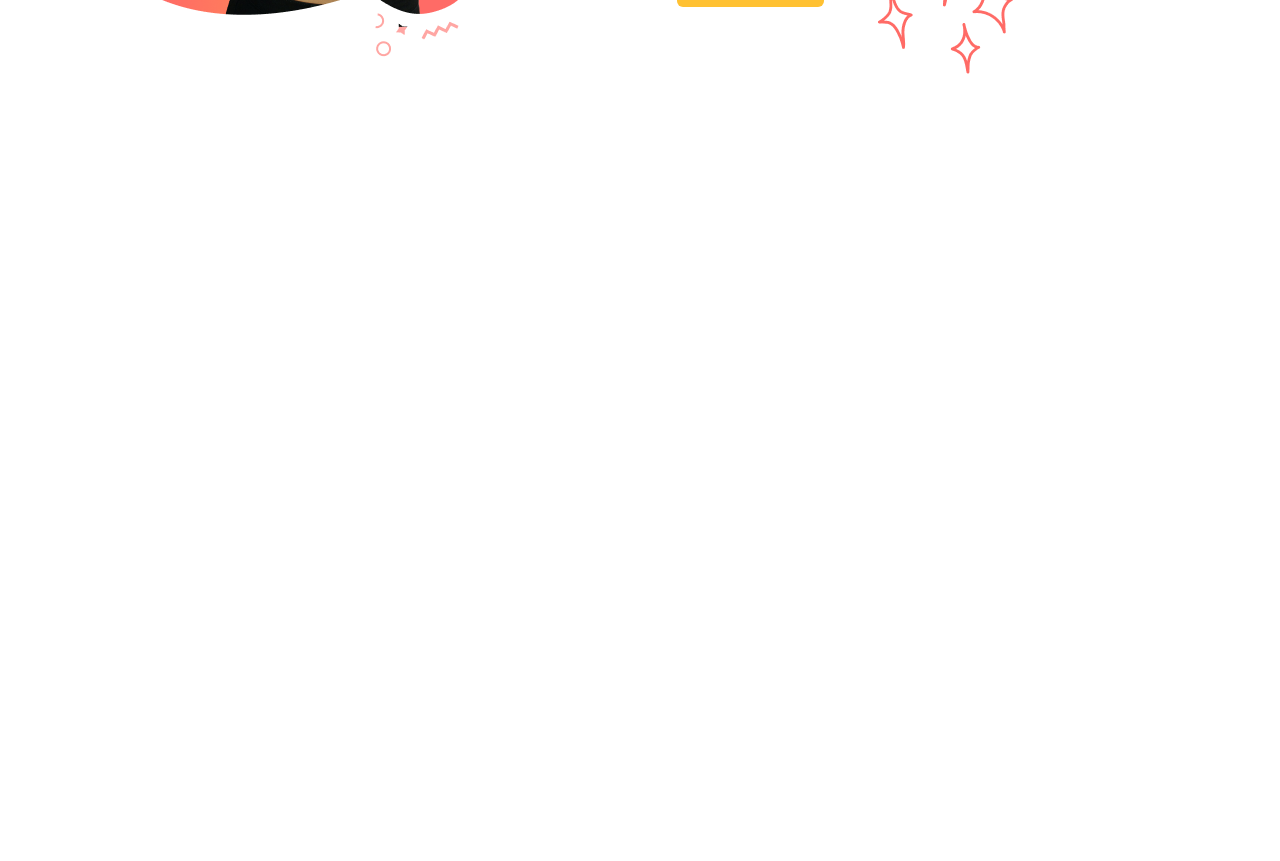
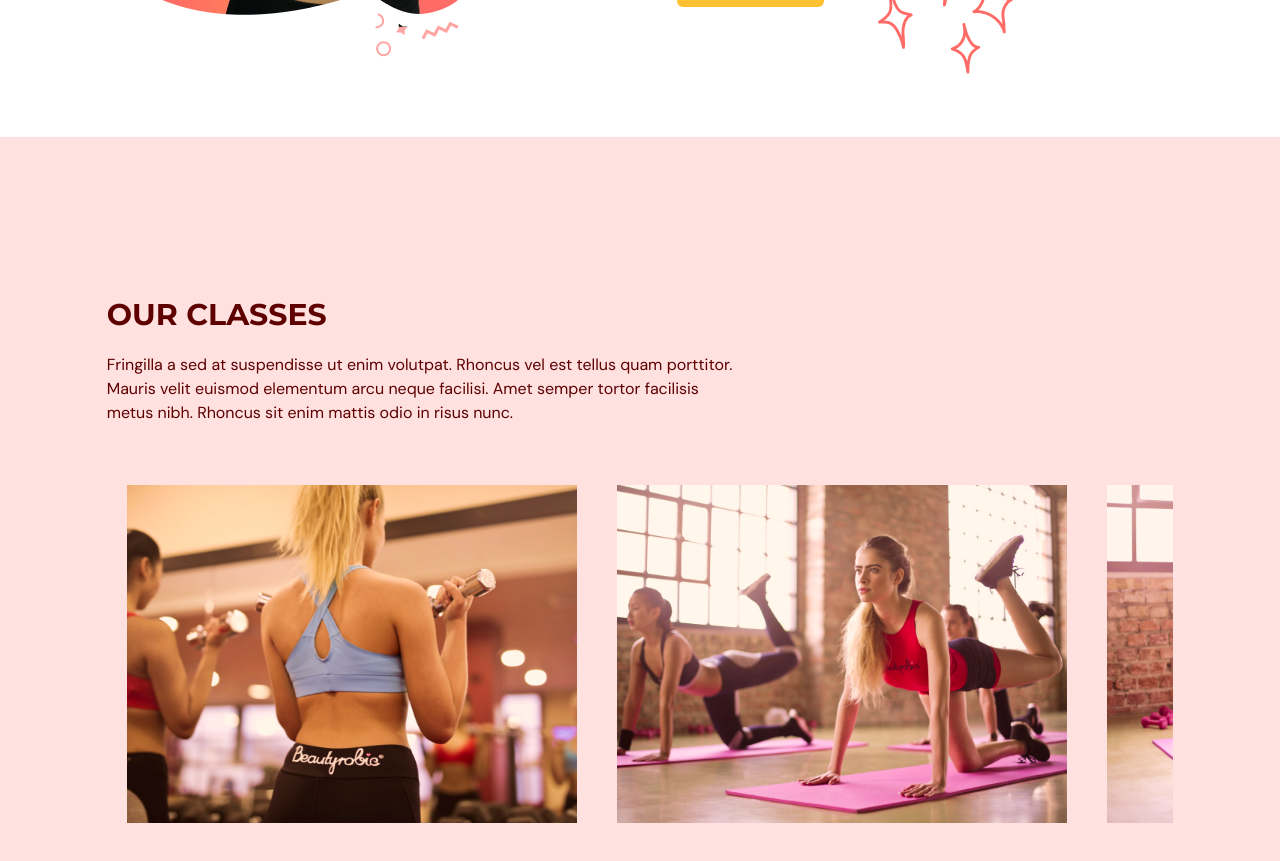
Before and after one commit to AleksandrDronov/gym-app, a React (Vite) app: page / in a window 1280 px wide. Shown: the part 2020-2881 px from the top of the page. Before the commit the page ends 2157 px from the top, so only its background shows below. Built offline with nearby package versions, Linux system fonts and the light colour scheme.

Commit message:
add classes page

```diff
--- a/src/App.tsx
+++ b/src/App.tsx
@@ -1,6 +1,7 @@
 import Navbar from "@/scenes/navbar";
 import Home from "@/scenes/home";
 import Benefits from "@/scenes/benefits";
+import OurClasses from "@/scenes/ourClasses";
 import { useEffect, useState } from "react";
 import { SelectedPage } from "@/shared/types";
 
@@ -32,6 +33,7 @@
       />
       <Home setSelectedPage={setSelectedPage} />
       <Benefits setSelectedPage={setSelectedPage} />
+      <OurClasses setSelectedPage={setSelectedPage} />
     </div>
   );
 }
--- /dev/null
+++ b/src/scenes/ourClasses/Class.tsx
@@ -0,0 +1,23 @@
+type Props = {
+  name: string;
+  description?: string;
+  image: string;
+}
+
+const Class = ({ name, description, image }: Props) => {
+  const overlayStyles = `p-5 absolute z-30 flex h-[380px] w-[450px] flex-col
+  items-center justify-center whitespace-normal bg-primary-500 text-center
+  text-white opacity-0 transition duration 500 hover:opacity-90`;
+
+  return (
+    <li className="relative mx-5 inline-block h-[380px] w-[450px]">
+      <div className={overlayStyles}>
+        <p className="text-2xl">{name}</p>
+        <p className="mt-5">{description}</p>
+      </div>
+      <img src={image} alt={image} />
+    </li>
+  )
+}
+
+export default Class
--- /dev/null
+++ b/src/scenes/ourClasses/index.tsx
@@ -0,0 +1,95 @@
+import { SelectedPage, ClassType } from "@/shared/types";
+import image1 from "@/assets/image1.png";
+import image2 from "@/assets/image2.png";
+import image3 from "@/assets/image3.png";
+import image4 from "@/assets/image4.png";
+import image5 from "@/assets/image5.png";
+import image6 from "@/assets/image6.png";
+import { motion } from "framer-motion";
+import Htext from "@/shared/Htext";
+import Class from "./Class";
+
+const classes: Array<ClassType> = [
+  {
+    name: "Weight Training Classes",
+    description:
+      "Lorem ipsum dolor sit amet, consectetur adipiscing elit, sed do eiusmod tempor incididunt ut labore et dolore magna aliqua. Ut enim ad minim veniam, quis nostrud exercitation ullamco laboris nisi ut aliquip ex ea commodo consequat.",
+    image: image1,
+  },
+  {
+    name: "Yoga Classes",
+    image: image2,
+  },
+  {
+    name: "Ab Core Classes",
+    description:
+      "Lorem ipsum dolor sit amet, consectetur adipiscing elit, sed do eiusmod tempor incididunt ut labore et dolore magna aliqua. Ut enim ad minim veniam, quis nostrud exercitation ullamco laboris nisi ut aliquip ex ea commodo consequat.",
+    image: image3,
+  },
+  {
+    name: "Adventure Classes",
+    description:
+      "Lorem ipsum dolor sit amet, consectetur adipiscing elit, sed do eiusmod tempor incididunt ut labore et dolore magna aliqua. Ut enim ad minim veniam, quis nostrud exercitation ullamco laboris nisi ut aliquip ex ea commodo consequat.",
+    image: image4,
+  },
+  {
+    name: "Fitness Classes",
+    image: image5,
+  },
+  {
+    name: "Training Classes",
+    description:
+      "Lorem ipsum dolor sit amet, consectetur adipiscing elit, sed do eiusmod tempor incididunt ut labore et dolore magna aliqua. Ut enim ad minim veniam, quis nostrud exercitation ullamco laboris nisi ut aliquip ex ea commodo consequat.",
+    image: image6,
+  },
+];
+
+type Props = {
+  setSelectedPage: (value: SelectedPage) => void;
+};
+
+const OurClasses = ({ setSelectedPage }: Props) => {
+  return (
+    <section id="ourclasses" className="w-full bg-primary-100 py-40">
+      <motion.div
+        onViewportEnter={() => setSelectedPage(SelectedPage.OurClasses)}
+      >
+        <motion.div
+          className="mx-auto w-5/6"
+          initial="hidden"
+          whileInView="visible"
+          viewport={{ once: true, amount: 0.5 }}
+          transition={{ duration: 0.5 }}
+          variants={{
+            hidden: { opacity: 0, x: -50 },
+            visible: { opacity: 1, x: 0 },
+          }}
+        >
+          <div className="md:w-3/5">
+            <Htext>OUR CLASSES</Htext>
+            <p className="py-5">
+              Fringilla a sed at suspendisse ut enim volutpat. Rhoncus vel est
+              tellus quam porttitor. Mauris velit euismod elementum arcu neque
+              facilisi. Amet semper tortor facilisis metus nibh. Rhoncus sit
+              enim mattis odio in risus nunc.
+            </p>
+          </div>
+          <div className="mt-10 h-[353px] w-full overflow-x-auto overflow-y-hidden">
+            <ul className="w-[2800px] whitespace-nowrap">
+              {classes.map((item: ClassType, index) => (
+                <Class
+                  key={`${item.name}-${index}`}
+                  name={item.name}
+                  description={item.description}
+                  image={item.image}
+                />
+              ))}
+            </ul>
+          </div>
+        </motion.div>
+      </motion.div>
+    </section>
+  );
+};
+
+export default OurClasses;
--- a/src/shared/types.ts
+++ b/src/shared/types.ts
@@ -12,3 +12,9 @@
   title: string;
   description: string;
 };
+
+export type ClassType = {
+  name: string;
+  description?: string;
+  image: string;
+}
```
